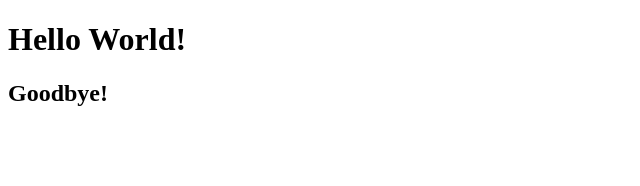
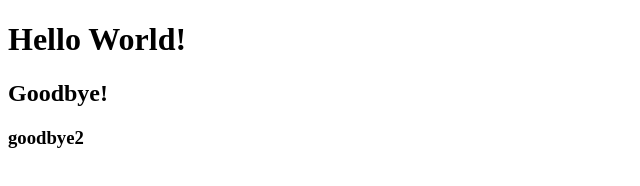
Before and after one commit to TrentyneM/SDEV255ClassSetup, a plain HTML site: page index.html in a window 1280 px wide. Shown: the whole page, without its empty margins (0-640 px from the left). Drawn offline with Linux system fonts and the light colour scheme.

Commit message:
added goodbye2

```diff
--- a/index.html
+++ b/index.html
@@ -8,5 +8,6 @@
 <body>
     <h1>Hello World!</h1>
     <h2>Goodbye!</h2>
+    <h3>goodbye2</h3>
 </body>
 </html>
```
